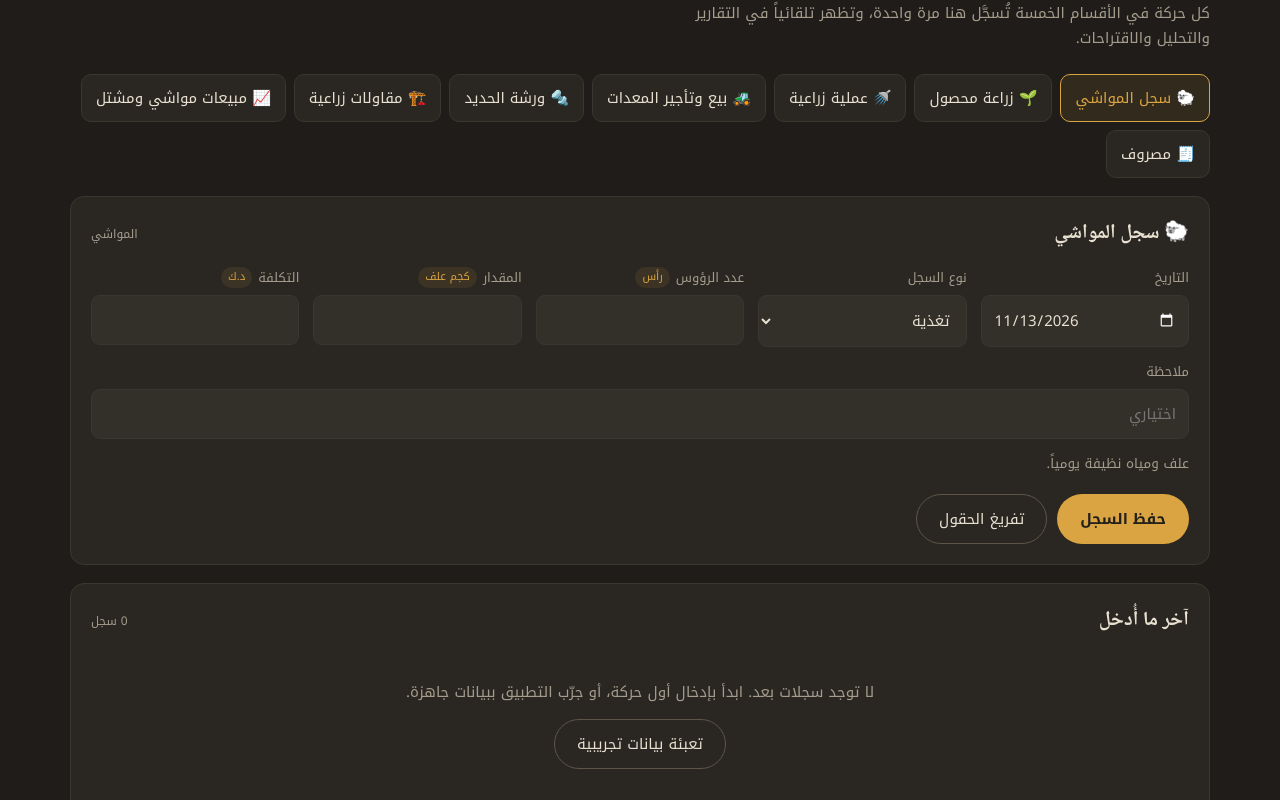
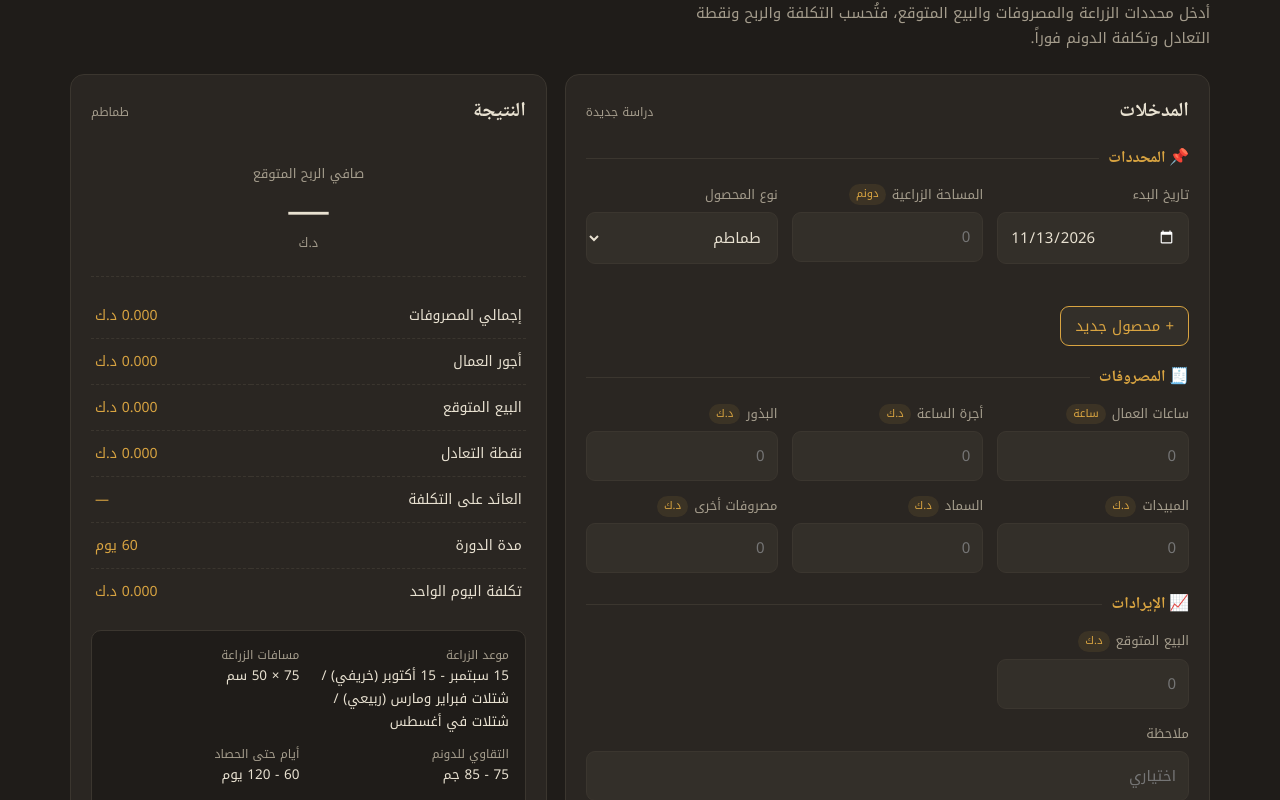
Before and after one commit to Jasemk125/FRM, a plain HTML site: page index.html in a window 1280 px wide. Shown: the part 224-1024 px from the top of the page. Drawn offline with Linux system fonts and the light colour scheme.

Commit message:
Update index.html
study main page

```diff
--- a/index.html
+++ b/index.html
@@ -537,7 +537,7 @@ function unitOf(rec, f){ return f.dyn ? f.dyn(rec) : (f.u || ""); }
 
 /* ---------- الحالة والتخزين ---------- */
 var state = {
-  tab:"entry", records:[], kind:"livestock", formKind:"livestock",
+  tab:"study", records:[], kind:"livestock", formKind:"livestock",
   filters:{ kind:"all", dept:"all", from:"", to:"", q:"" },
   cq:"", quick:"",
   sortKey:"date", sortDir:"desc",
```
